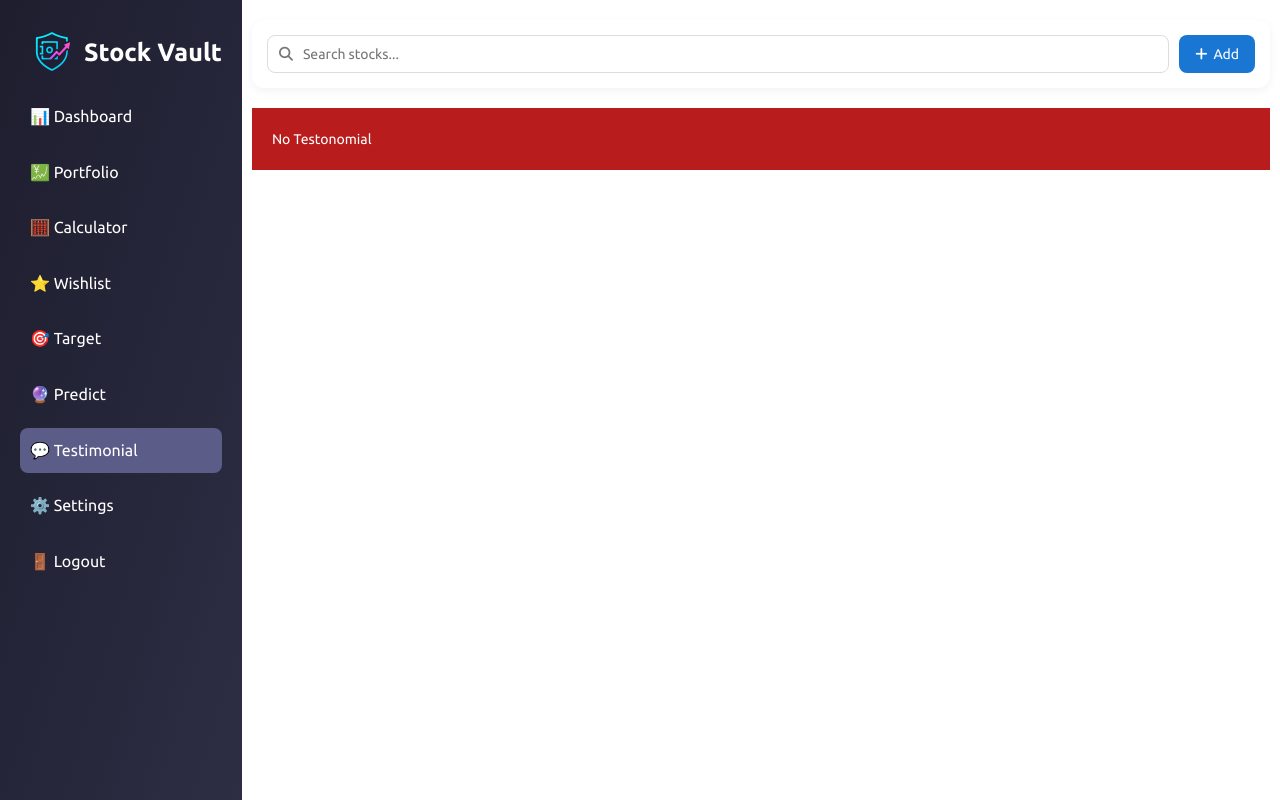
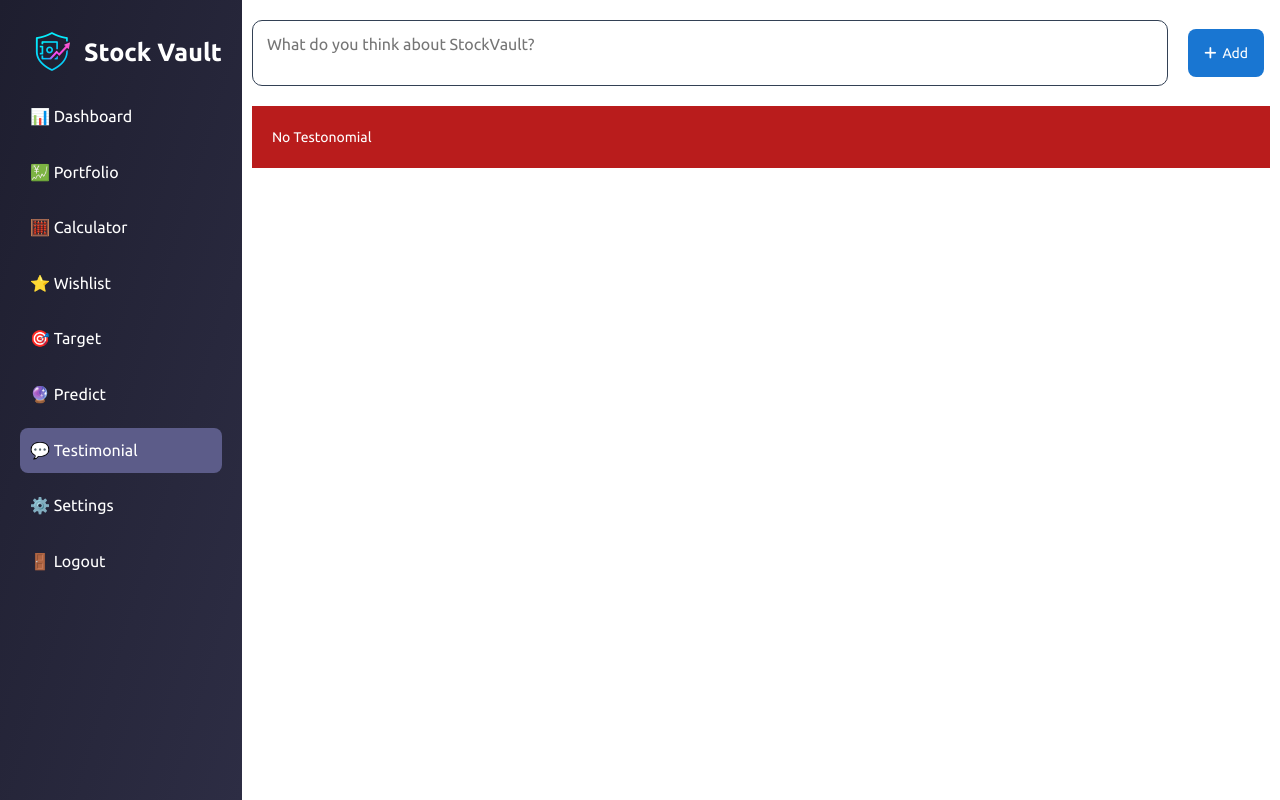
Before and after one commit to ghanteyyy/StockVault, a Django app: page /testonomials/ in a window 1280 px wide. Run offline with Django 5.2, Linux system fonts and the light colour scheme; the visitor is signed in with stand-in values (Sample User, id 1); parts of the project's set-up code (start-up, migrations or seed data) failed here and were passed over; some libraries are stand-ins or nearby versions.

Commit message:
Replaced input with textarea and improved stylings and validation

```diff
--- a/static/css/users/testonomial.css
+++ b/static/css/users/testonomial.css
@@ -15,6 +15,21 @@ form{
     justify-content: space-between;
 }
 
+.input-field{
+    gap: 20px;
+    width: 100%;
+    display: flex;
+    align-items: center;
+    flex-direction: column;
+}
+
+.input-field > div{
+    gap: 20px;
+    width: 100%;
+    display: flex;
+    align-items: center;
+}
+
 input{
     width: 100%;
     padding: 10px;
@@ -25,19 +40,31 @@ input{
     transition: border-color 0.2s ease, box-shadow 0.2s ease;
 }
 
+.input-field textarea {
+    width: 90%;
+    resize: none;
+    padding: 14px;
+    outline: none;
+    font-size: 16px;
+    color: #1e293b;
+    border-radius: 10px;
+    transition: all 0.3s ease;
+    border: 1px solid #334155;
+}
+
 #btn-submit{
+    gap: 6px;
+    border: none;
+    padding: 16px;
+    display: flex;
+    color: white;
+    flex-shrink: 0;
+    font-size: 14px;
+    cursor: pointer;
+    border-radius: 8px;
+    align-items: center;
     background: #1976d2;
-    color: white;
-    padding: 10px 16px;
-    border: none;
-    border-radius: 8px;
-    font-size: 14px;
-    display: flex;
-    align-items: center;
     justify-content: center;
-    gap: 6px;
-    cursor: pointer;
-    flex-shrink: 0;
     transition: background 0.2s ease;
 }
 
--- a/static/js/users/testonomials.js
+++ b/static/js/users/testonomials.js
@@ -1,14 +1,16 @@
 function validateTestonomialsForm(){
-    result = {"message": '', 'success': true}
-    stock_name = document.querySelector('#stock-input').trim();
+    form_error = document.querySelector('.form-error-message');
+    testonomial = document.querySelector('.testonomial-input').value.trim();
 
-    if(!stock_name){
-        result.success = false;
-        result.message = 'Please complete all required fields before submitting'
+    if(!testonomial){
+        form_error.textContent = 'Please complete all required fields before submitting';
+        form_error.style.display = 'block';
+
+        remove_error_message(form_error);
+
+        return false;
     }
 
-    return result
+    return true;
 
 }
-
-window.validateTestonomialsForm = validateTestonomialsForm;
--- a/templates/users/testonomials.html
+++ b/templates/users/testonomials.html
@@ -8,9 +8,21 @@
 {% block content %}
     <div class="content">
         <div class="card">
-            <form action="" onsubmit="return validateStockSearchingForm()" method="POST">
+            <form action="" onsubmit="return validateTestonomialsForm()" method="POST">
                 {% csrf_token %}
-                {% include 'users/stock_searching.html' %}
+
+                <div class="input-field">
+                    <div>
+                        <textarea type="text" class="testonomial-input" name="testonomial" placeholder="What do you think about StockVault?"></textarea>
+
+                        <button type="submit" id="btn-submit" class="add-btn">
+                            <i class="fas fa-plus"></i> Add
+                        </button>
+                    </div>
+
+                    <p class="error-message form-error-message" style="display: none;"></p>
+                </div>
+
             </form>
 
             {% include 'errors/backend_error.html' %}
@@ -34,5 +46,4 @@
 
 {% block js %}
     <script src="{% static 'js/users/testonomials.js' %}"></script>
-    <script src="{% static 'js/users/stock_searching.js' %}" defer></script>
 {% endblock %}
```
